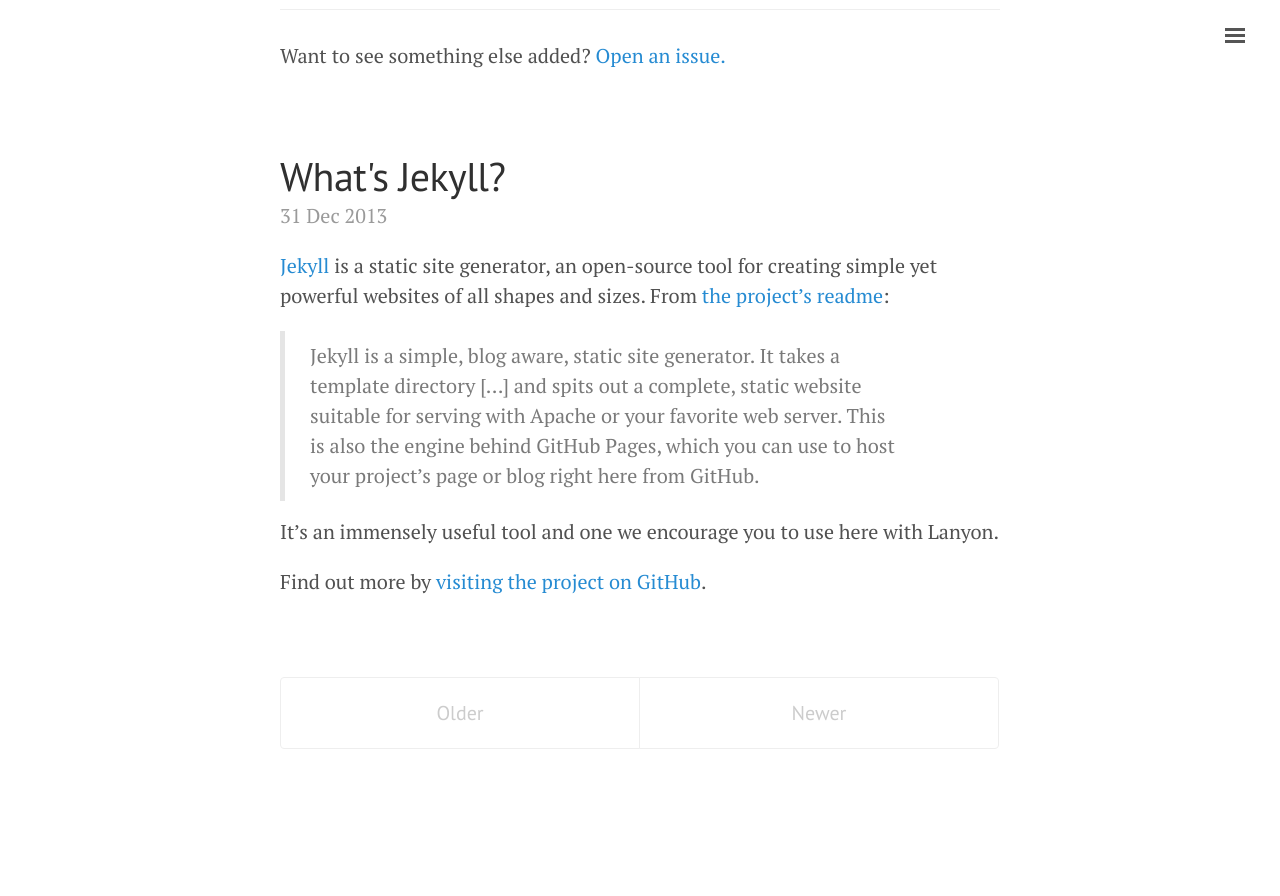
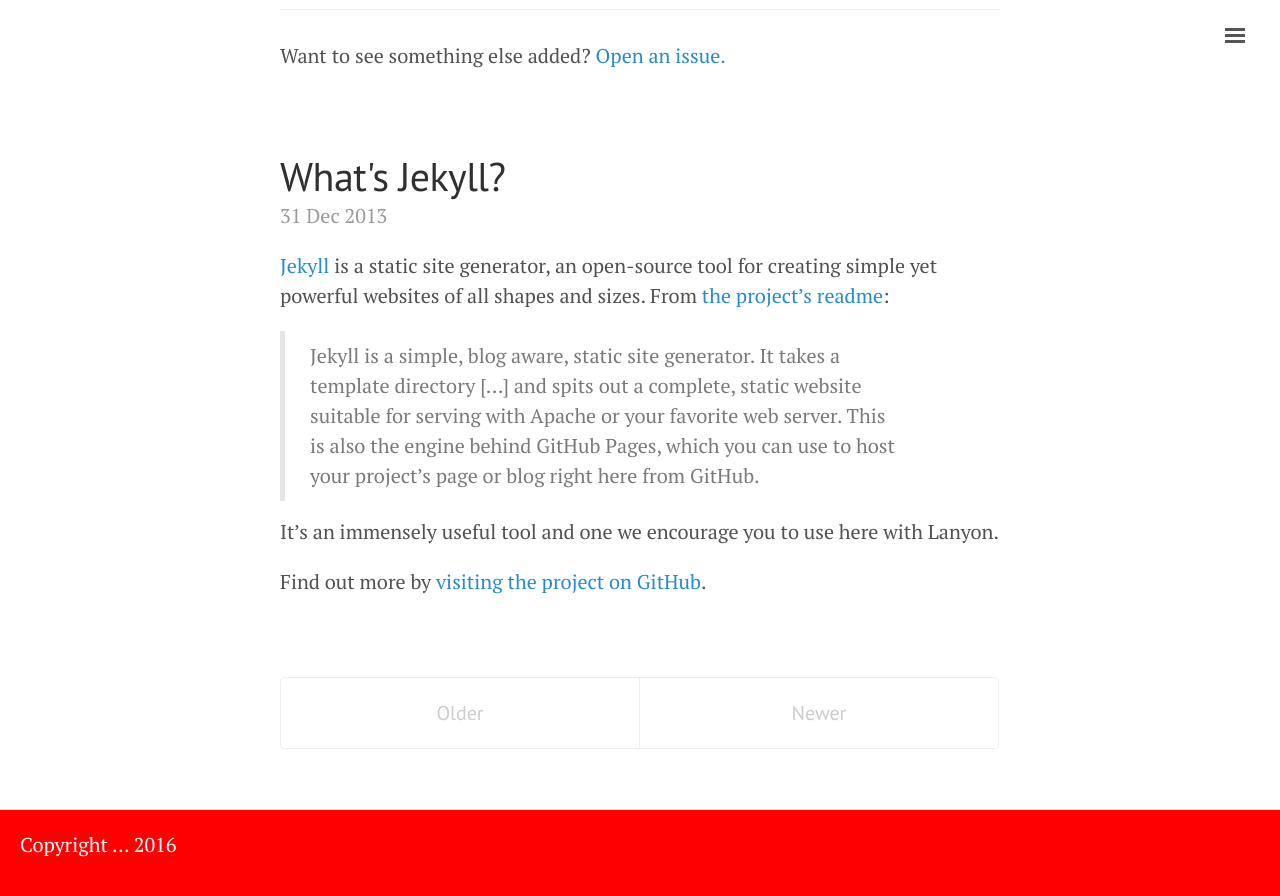
Before and after one commit to SemanticBeeng/semanticbeeng.github.io, a Jekyll site: the page built from index.html, in a window 1280 px wide and 900 px high, scrolled down 4558 px. Shown: the top 896 px of the window. Built offline with Jekyll 4.4.1, drawn with Linux system fonts in a browser that asks for light colours; the list of posts is cut into pages by our own code; before the commit the page ends 5367 px from its top, so only the background shows below that.

Commit message:
checkpoint: added a sample footer section - to be customized!

```diff
--- /dev/null
+++ b/_includes/footer.html
@@ -0,0 +1,3 @@
+<div style="padding: 20px; background-color: red; color:#ffffff;border-top:1px solid yellow;">
+    <p>Copyright ... 2016</p>
+</div>
--- a/_layouts/default.html
+++ b/_layouts/default.html
@@ -44,4 +44,5 @@
       })(document);
     </script>
   </body>
+  {% include footer.html %}
 </html>
```
